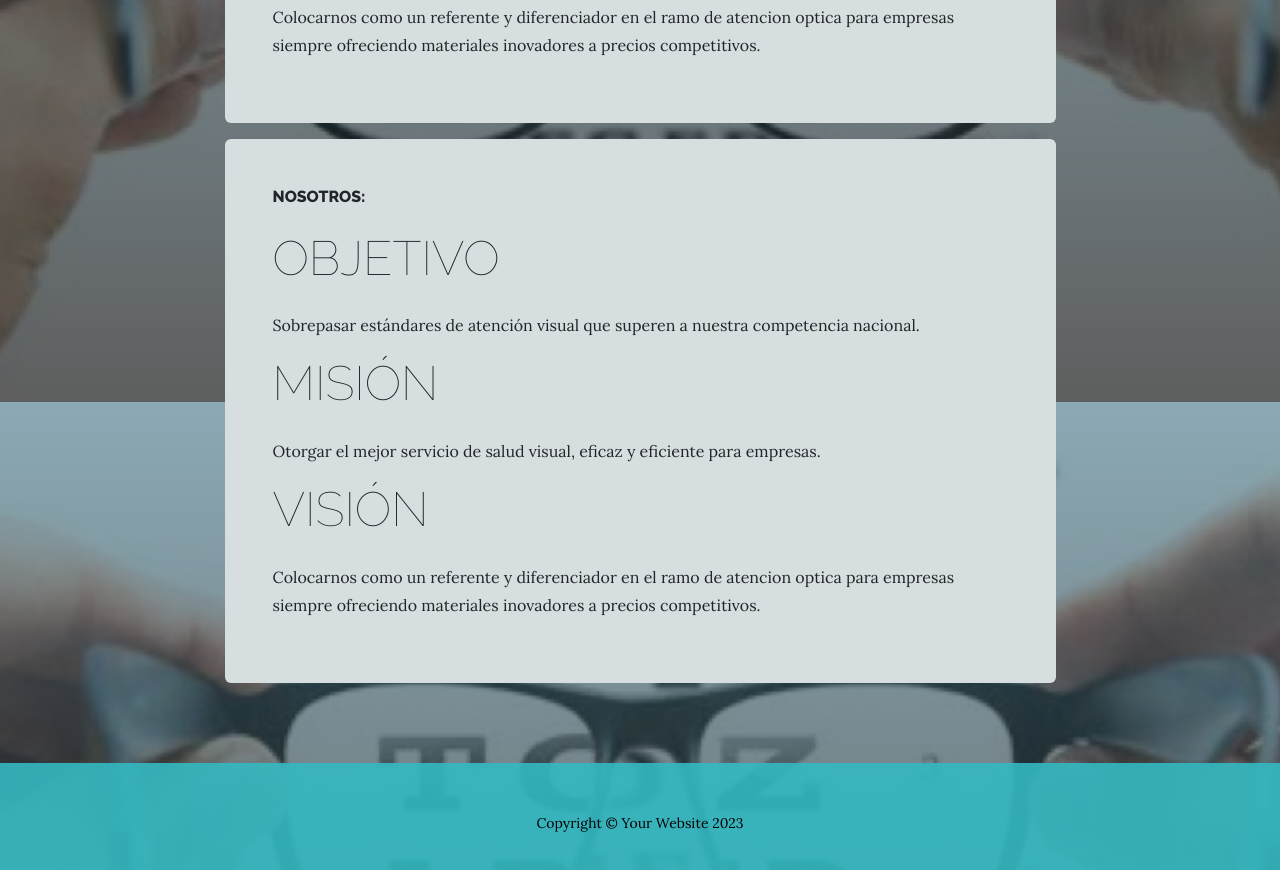
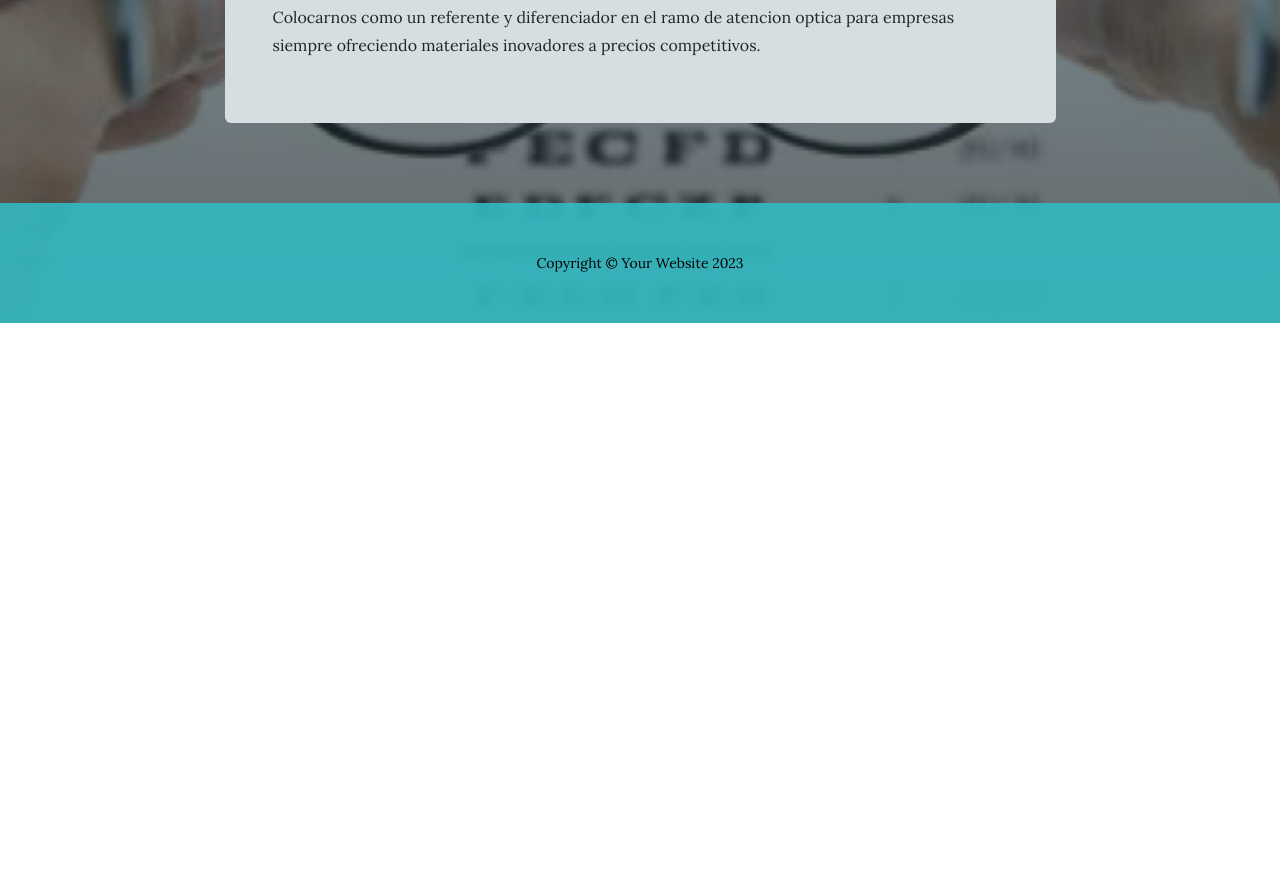
Before and after one commit to danielalcala2/optica, a plain HTML site: page about.html in a window 1280 px wide. Shown: the part 1198-2068 px from the top of the page. After the commit the page ends 1521 px from the top, so only its background shows below. Drawn offline with nearby package versions, Linux system fonts and the light colour scheme.

Commit message:
Add files via upload

```diff
--- a/about.html
+++ b/about.html
@@ -1,5 +1,6 @@
 <!DOCTYPE html>
 <html lang="en">
+
 <head>
     <meta charset="utf-8" />
     <meta name="viewport" content="width=device-width, initial-scale=1, shrink-to-fit=no" />
@@ -8,11 +9,14 @@
     <title>Business Casual - Start Bootstrap Theme</title>
     <link rel="icon" type="image/x-icon" href="assets/favicon.ico" />
     <!-- Google fonts-->
-        <link href="https://fonts.googleapis.com/css?family=Raleway:100,100i,200,200i,300,300i,400,400i,500,500i,600,600i,700,700i,800,800i,900,900i" rel="stylesheet" />
+    <link
+        href="https://fonts.googleapis.com/css?family=Raleway:100,100i,200,200i,300,300i,400,400i,500,500i,600,600i,700,700i,800,800i,900,900i"
+        rel="stylesheet" />
     <link href="https://fonts.googleapis.com/css?family=Lora:400,400i,700,700i" rel="stylesheet" />
     <!-- Core theme CSS (includes Bootstrap)-->
     <link href="css/styles.css" rel="stylesheet" />
 </head>
+
 <body>
     <header>
         <h1 class="site-heading text-center text-faded d-none d-lg-block">
@@ -24,12 +28,16 @@
     <nav class="navbar navbar-expand-lg navbar-dark py-lg-4" id="mainNav">
         <div class="container">
             <a class="navbar-brand text-uppercase fw-bold d-lg-none" href="index.html">Start Bootstrap</a>
-                <button class="navbar-toggler" type="button" data-bs-toggle="collapse" data-bs-target="#navbarSupportedContent" aria-controls="navbarSupportedContent" aria-expanded="false" aria-label="Toggle navigation"><span class="navbar-toggler-icon"></span></button>
+            <button class="navbar-toggler" type="button" data-bs-toggle="collapse"
+                data-bs-target="#navbarSupportedContent" aria-controls="navbarSupportedContent" aria-expanded="false"
+                aria-label="Toggle navigation"><span class="navbar-toggler-icon"></span></button>
             <div class="collapse navbar-collapse" id="navbarSupportedContent">
                 <ul class="navbar-nav mx-auto">
-                        <li class="nav-item px-lg-4"><a class="nav-link text-uppercase" href="index.html">Home</a></li>
-                        <li class="nav-item px-lg-4"><a class="nav-link text-uppercase" href="about.html">Sobre Nosotros</a></li>
-                        <li class="nav-item px-lg-4"><a class="nav-link text-uppercase" href="products.html">Productos</a></li>
+                    <li class="nav-item px-lg-4"><a class="nav-link text-uppercase" href="index.html">Inicio</a></li>
+                    <li class="nav-item px-lg-4"><a class="nav-link text-uppercase" href="about.html">Sobre Nosotros</a>
+                    </li>
+                    <li class="nav-item px-lg-4"><a class="nav-link text-uppercase" href="products.html">Productos</a>
+                    </li>
                     <li class="nav-item px-lg-4"><a class="nav-link text-uppercase" href="store.html">Horario</a></li>
                 </ul>
             </div>
@@ -74,51 +82,21 @@
 
 
                         </div>
-<p></p><!-- Experiencia laborarl-->
-                            <div class="bg-faded rounded p-5">
-                                <h2 class="section-heading mb-4"><!-- Objetio-->
-                                    <span class="section-heading-upper">Nosotros:</span>
-                                </h2>
-                                <h2 class="section-heading mb-4"><!-- Misión-->
-                                    <span class="section-heading-lower">Objetivo</span>
-                                </h2>
-                                <p>Sobrepasar estándares de
-                                    atención visual que superen a
-                                    nuestra competencia
-                                    nacional.
-                                     </p>
 
-                                <h2 class="section-heading mb-4"><!-- Misión-->
-                                    <span class="section-heading-lower">Misión</span>
-                                </h2>
-                                <p>Otorgar el mejor servicio de
-                                    salud visual, eficaz y eficiente
-                                    para empresas.
-                                     </p>
-                                     <h2 class="section-heading mb-4"><!-- Visión-->
-                                        <span class="section-heading-lower">Visión</span>
-                                    </h2>
-                                    <p>Colocarnos como un referente
-                                        y diferenciador en el ramo de
-                                        atencion optica para empresas
-                                        siempre ofreciendo materiales
-                                        inovadores a precios
-                                        competitivos.
-                                         </p>
-
-
-                            </div>
                     </div>
                 </div>
             </div>
         </div>
     </section>
     <footer class="footer text-faded text-center py-5">
-            <div class="container"><p class="m-0 small">Copyright &copy; Your Website 2023</p></div>
+        <div class="container">
+            <p class="m-0 small">Copyright &copy; Your Website 2023</p>
+        </div>
     </footer>
     <!-- Bootstrap core JS-->
     <script src="https://cdn.jsdelivr.net/npm/bootstrap@5.2.3/dist/js/bootstrap.bundle.min.js"></script>
     <!-- Core theme JS-->
     <script src="js/scripts.js"></script>
 </body>
+
 </html>
```
Also changed, not shown: products.html (+1 -1 lines), store.html (+2 -2 lines), assets/img/datos.png (added). Lines whose indentation alone changed are shown as unchanged.
